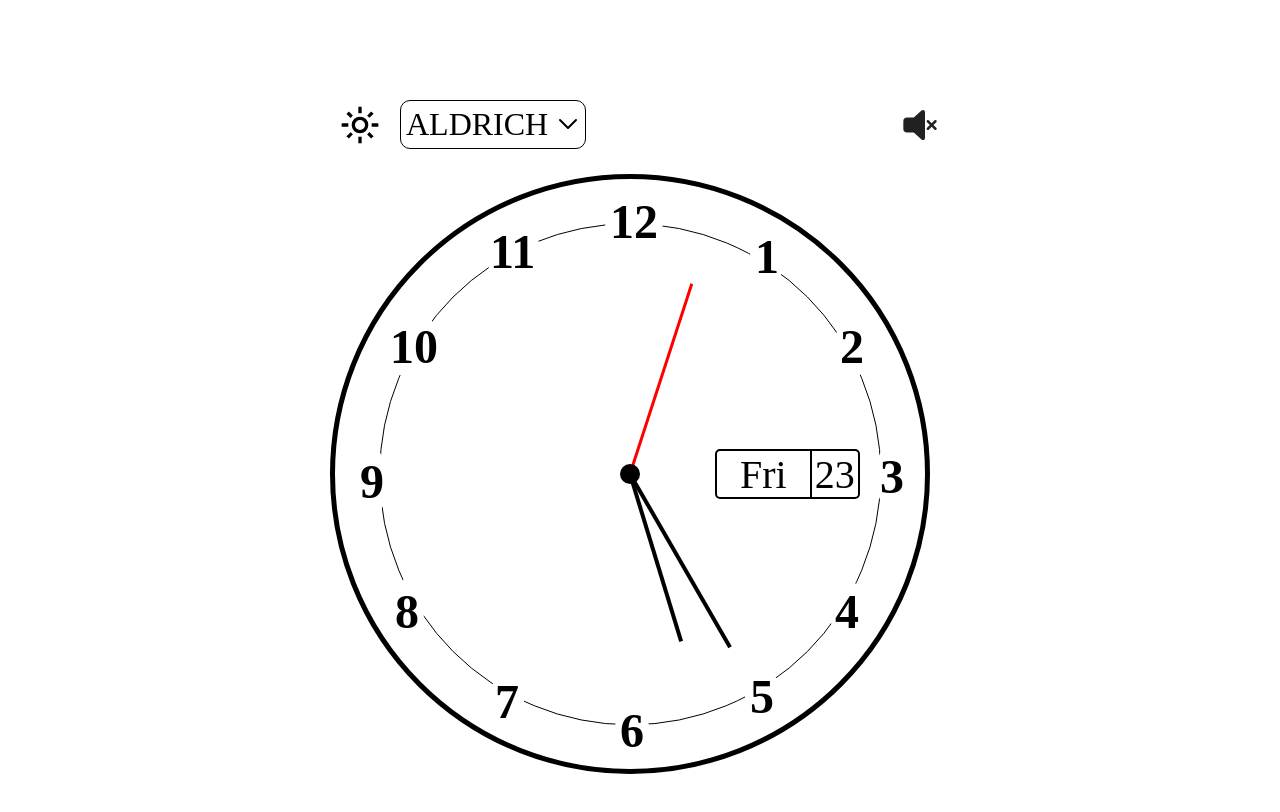
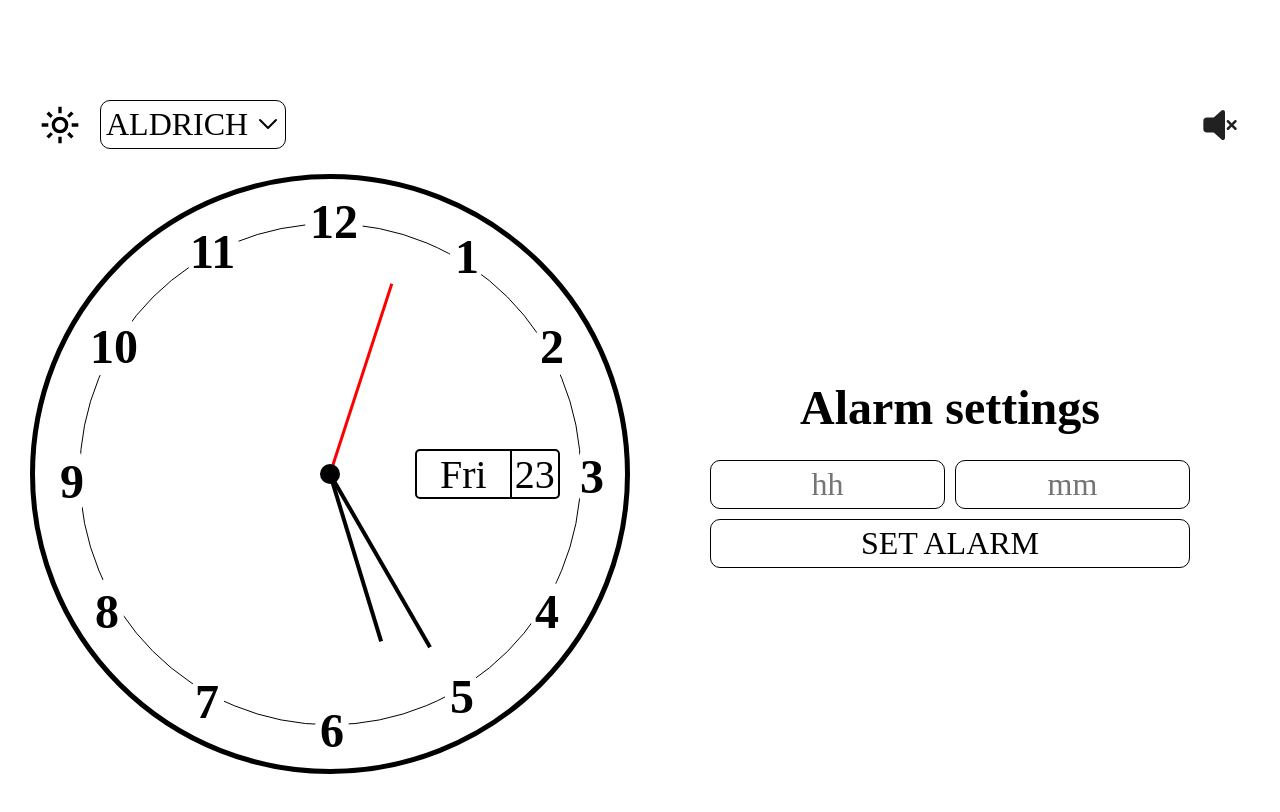
Before and after one commit to StefanRandjelovic/analogue-clock-final-project, a React (Vite) app: page / in a window 1280 px wide. Shown: the top 812 px of the page. Built offline with nearby package versions, Linux system fonts and the light colour scheme; a web font is replaced by a local one.

Commit message:
Add necessary state variables and an outline for alarm setting field.

```diff
--- a/src/components/AlarmSettings.jsx
+++ b/src/components/AlarmSettings.jsx
@@ -1,8 +1,14 @@
+//STYLES
+import "@styles/alarm-settings.scss";
+
 // GLOBAL STATES
 import { darkModeStore } from "@jotai/store.js";
 
 // DEV DEPENDENCIES
 import { useAtomValue } from "jotai";
+
+//DEV COMPONENTS
+import { useState } from "react";
 
 const AlarmSettings = ({
   setAlarm,
@@ -18,11 +24,37 @@ const AlarmSettings = ({
   // GLOBAL STATE VARIABLES
   const darkMode = useAtomValue(darkModeStore);
 
+  // STATE VARIABLES
+  const [hourInp, setHourInp] = useState("");
+  const [minuteInp, setMinuteInp] = useState("");
+  const [showHourModal, setShowHourModal] = useState(false);
+  const [showMinuteModal, setShowMinuteModal] = useState(false);
+  const [inputError, setInputError] = useState(false);
+  const [inputErrorMessage, setInputErrorMessage] = useState("");
+
   return (
     <>
-      <section
-        className={darkMode ? "Alarm-settings dark" : "Alarm-settings"}
-      ></section>
+      <section className={darkMode ? "Alarm-settings dark" : "Alarm-settings"}>
+        <h1>Alarm settings</h1>
+        <form>
+          <div className="inputs">
+            <input
+              type="text"
+              name="hourInp"
+              disabled
+              placeholder="hh"
+            />
+            <input
+              type="text"
+              name="minuteInp"
+              disabled
+              placeholder="mm"
+            />
+          </div>
+          {inputError && <p className="error">{inputErrorMessage}</p>}
+          <button type="submit">Set Alarm</button>
+        </form>
+      </section>
     </>
   );
 };
```
